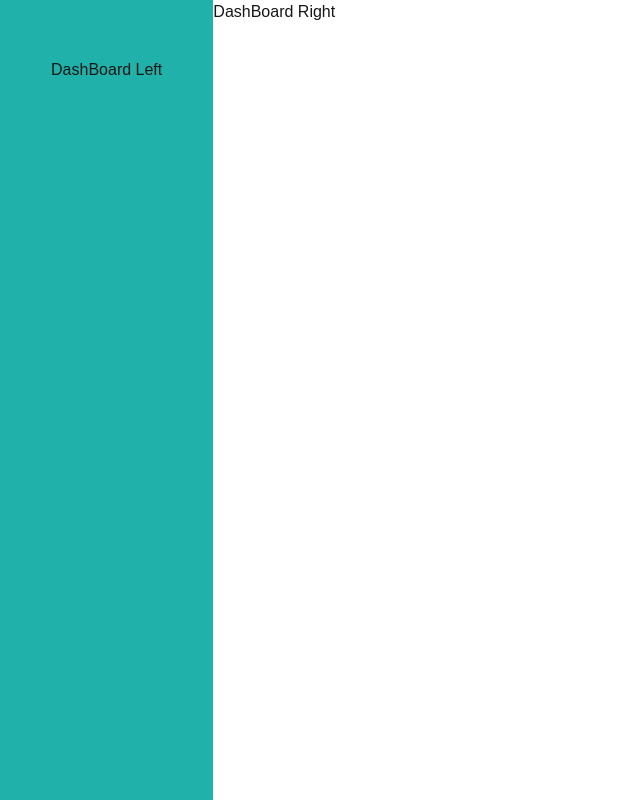
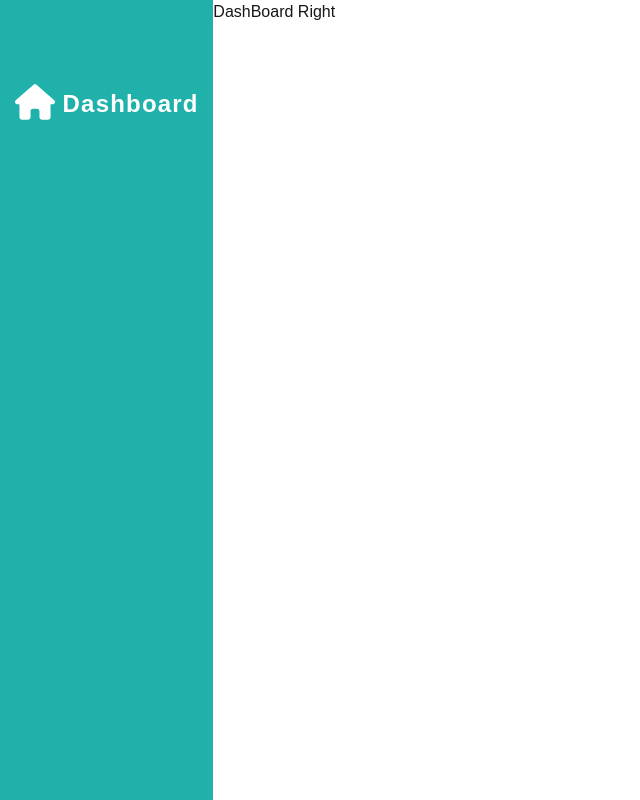
Before and after one commit to Iampraiseottia/Njangi, a Next.js app: page /dashboard in a window 1280 px wide. Shown: the whole page, without its empty margins (0-640 px from the left). Built offline with nearby package versions, Linux system fonts and the light colour scheme.

Commit message:
README modified and dashboard sidebar development continued

```diff
--- a/app/dashboard/metadata.js
+++ b/app/dashboard/metadata.js
@@ -1,5 +1,5 @@
 
 export const metadata = {
-    title: 'Dashboard 🏠 - Njangi Web Application',
+    title: 'Dashboard - Njangi Web Application',
     description: 'Welcome!!!, Users can explore the system through joining njangi groups, creating new ones, making payment, get notifications, search and filter mechanism, manage their profiles, come surveys, a very good and interactive look and feel experience and many more feature'
 }
--- a/app/dashboard/page.jsx
+++ b/app/dashboard/page.jsx
@@ -6,6 +6,7 @@ import Link from 'next/link'
 import { metadata } from './metadata'
 
 import { FontAwesomeIcon } from '@fortawesome/react-fontawesome'
+import { faHome } from '@fortawesome/free-solid-svg-icons'
 
 
 
@@ -15,8 +16,11 @@ const DashBoard = () => {
 
       {/* Dashboard Left Section (Side Bar) */}
 
-      <div className=' w-1/6 bg-[lightseagreen] h-[100vh] sticky top-0 left-0 bottom-0 border-2 border-[lightseagreen] border-solid text-center align-middle py-14'>
-        DashBoard Left
+      <div className=' w-1/6 bg-[lightseagreen] h-[100vh] sticky top-0 left-0 bottom-0 border-2 border-[lightseagreen] border-solid text-center align-middle py-20 text-white text-2xl font-semibold'>
+        <div className=' flex align-middle justify-center hover:cursor-pointer ease-in-out duration-300'>
+          <FontAwesomeIcon icon={faHome} className=' h-10 w-10' />
+          <h1  className=' tracking-wider ml-2 mt-[6px]'>Dashboard</h1>
+        </div>
       </div>
 
 
@@ -25,8 +29,10 @@ const DashBoard = () => {
       <div className=' w-10/12'>
         DashBoard Right
       </div>
+
     </section>
   )
 }
 
+
 export default DashBoard
```
Also changed, not shown: 1 other file (tests, documents, lock files or other folders).
